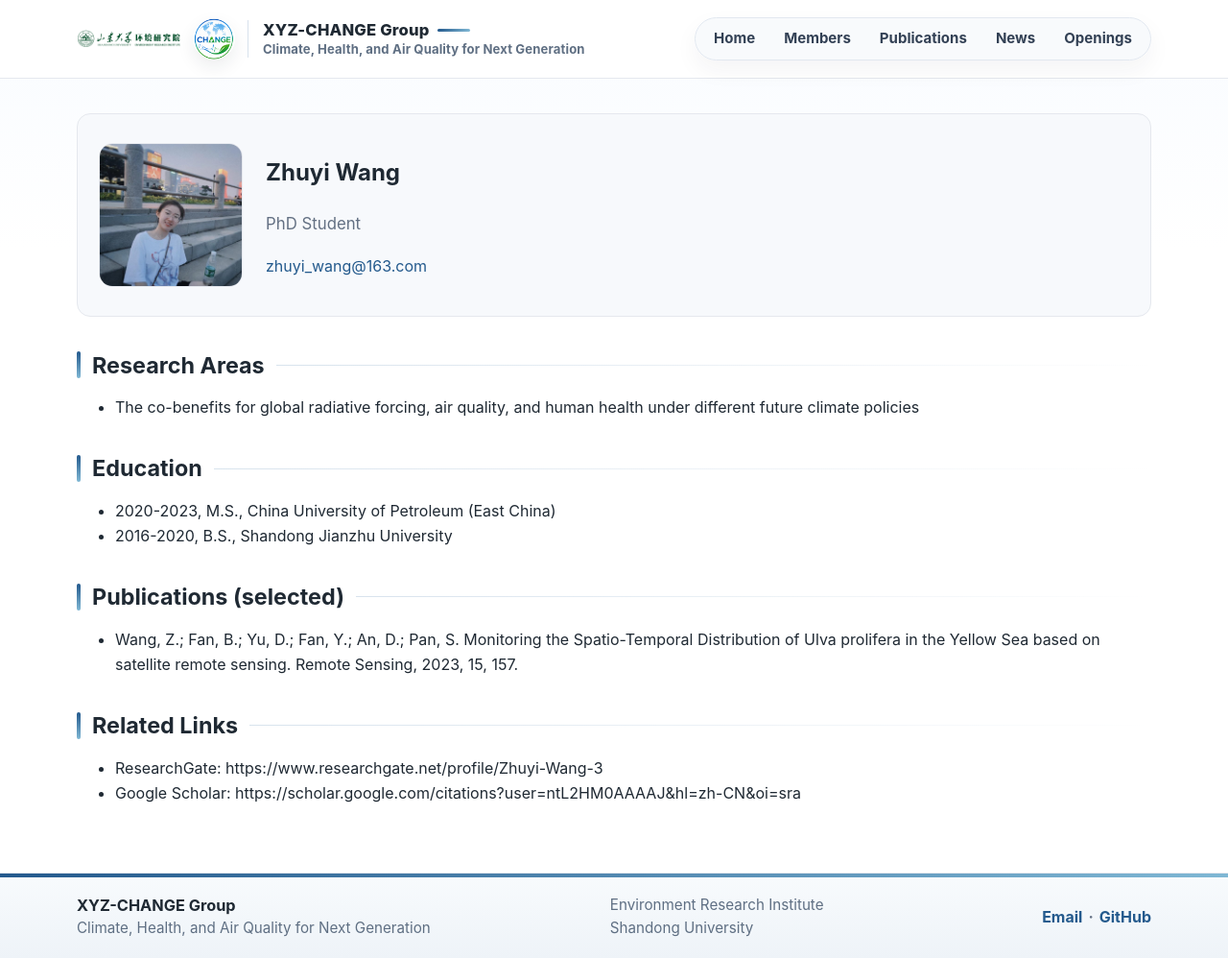
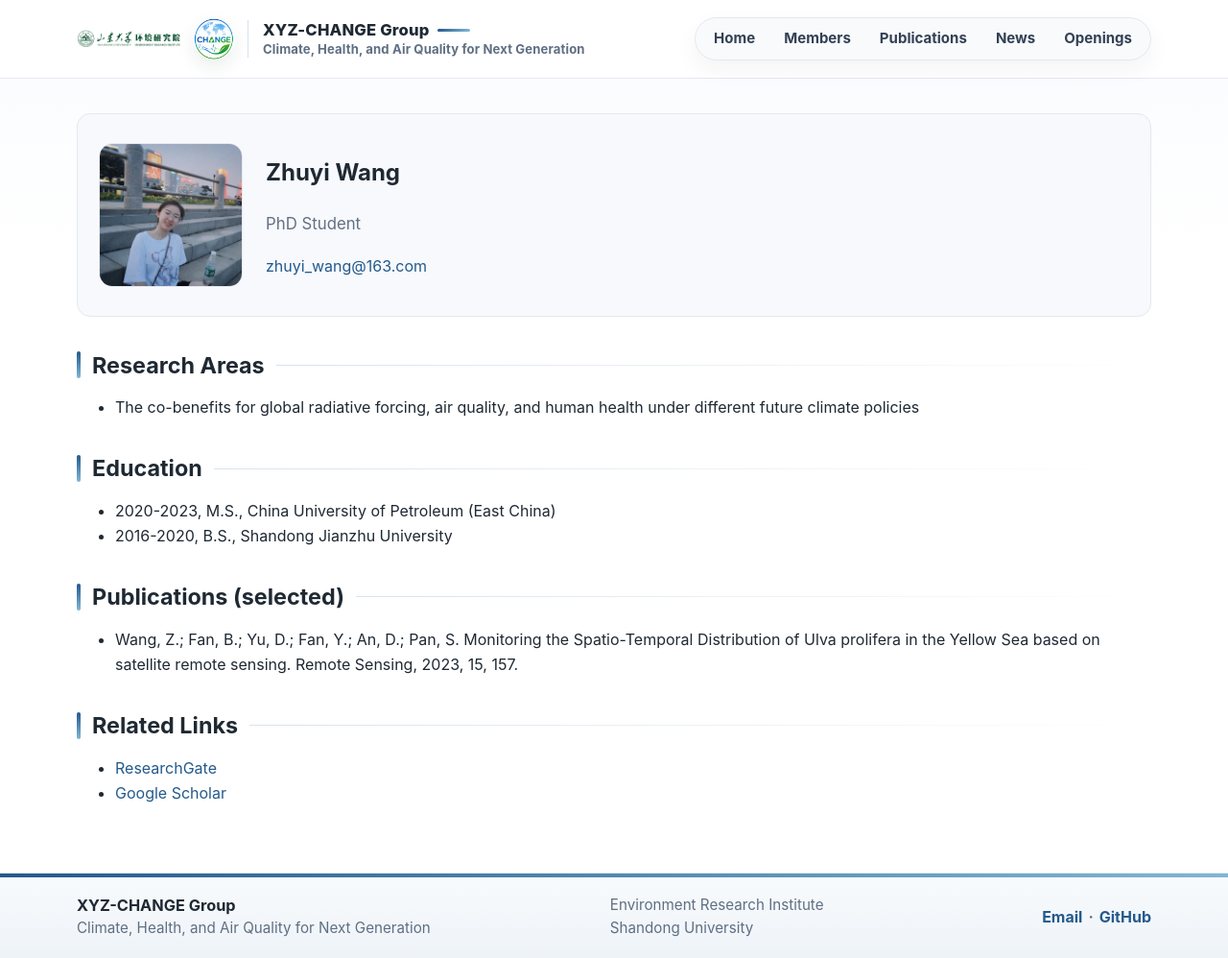
Before and after one commit to MuJSh/xyz_CHANGE, a Jekyll site: the page built from _pages/zhuyi-wang.md, in a window 1280 px wide and 998 px high. Shown: the whole window at 96% size. Built offline with Jekyll 4.4.1, drawn with Linux system fonts in a browser that asks for light colours; part of the change alters nothing that is shown.

Commit message:
Make Zhuyi Wang related links clickable

```diff
--- a/_pages/zhuyi-wang.md
+++ b/_pages/zhuyi-wang.md
@@ -28,5 +28,5 @@ permalink: /members/zhuyi-wang/
 
 ## Related Links
 
-- ResearchGate: https://www.researchgate.net/profile/Zhuyi-Wang-3
-- Google Scholar: https://scholar.google.com/citations?user=ntL2HM0AAAAJ&hl=zh-CN&oi=sra
+- [ResearchGate](https://www.researchgate.net/profile/Zhuyi-Wang-3)
+- [Google Scholar](https://scholar.google.com/citations?user=ntL2HM0AAAAJ&hl=zh-CN&oi=sra)
```
